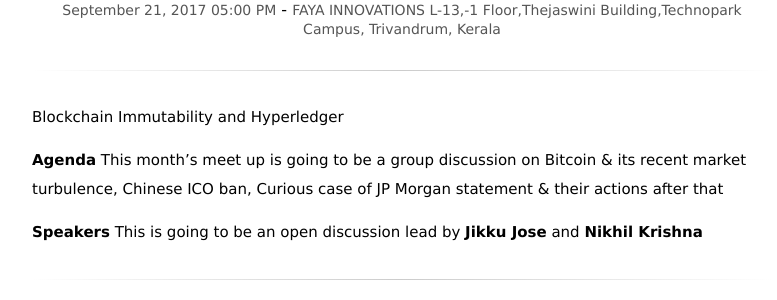
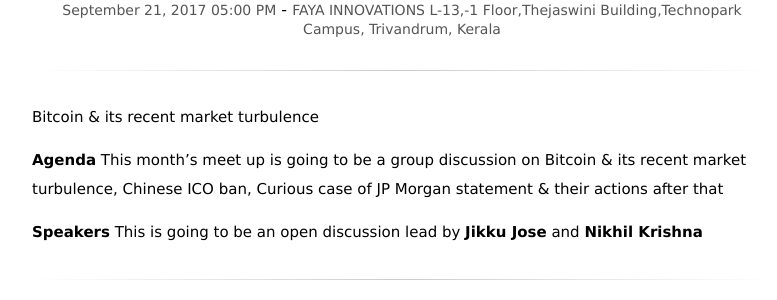
Before and after one commit to big-org/big-org.github.io, a Jekyll site: the page built from _posts/2017-09-18-meetup-19.markdown, in a window 1280 px wide. Shown: the part 371-671 px from the top of the page, without its empty margins (238-1015 px from the left). Built offline with Jekyll 4.4.1, drawn with Linux system fonts in a browser that asks for light colours.

Commit message:
Fixed a typo

```diff
--- a/_posts/2017-09-18-meetup-19.markdown
+++ b/_posts/2017-09-18-meetup-19.markdown
@@ -3,7 +3,7 @@
 start: 2017-09-21 17:00
 end: 2017-09-21 18:00
 where: "FAYA INNOVATIONS L-13,-1 Floor,Thejaswini Building,Technopark Campus,  Trivandrum, Kerala"
-description: "Blockchain Immutability and Hyperledger"
+description: "Bitcoin & its recent market turbulence"
 when: Thursday, September 21, 2017 from 5:00 PM to 6:00 PM (IST)
 meetupno: 19
 type: meetup
```
